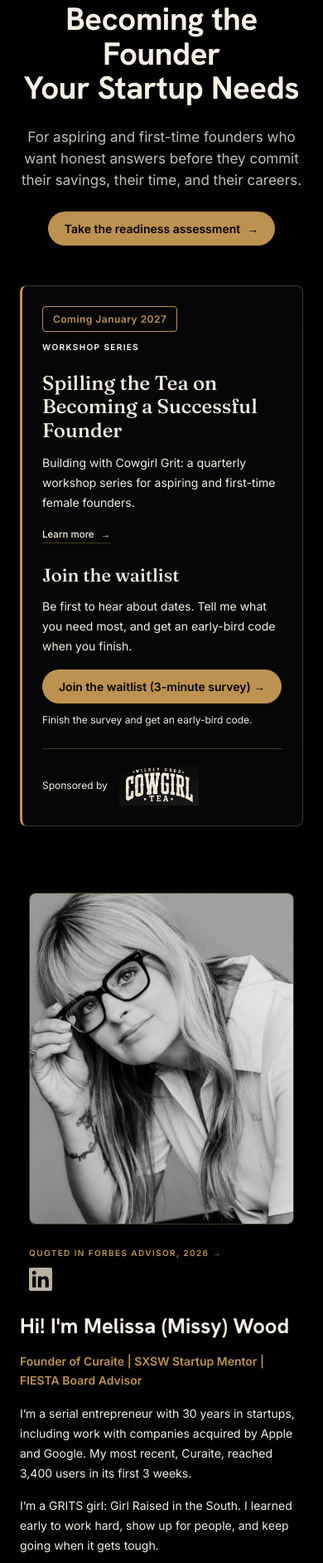
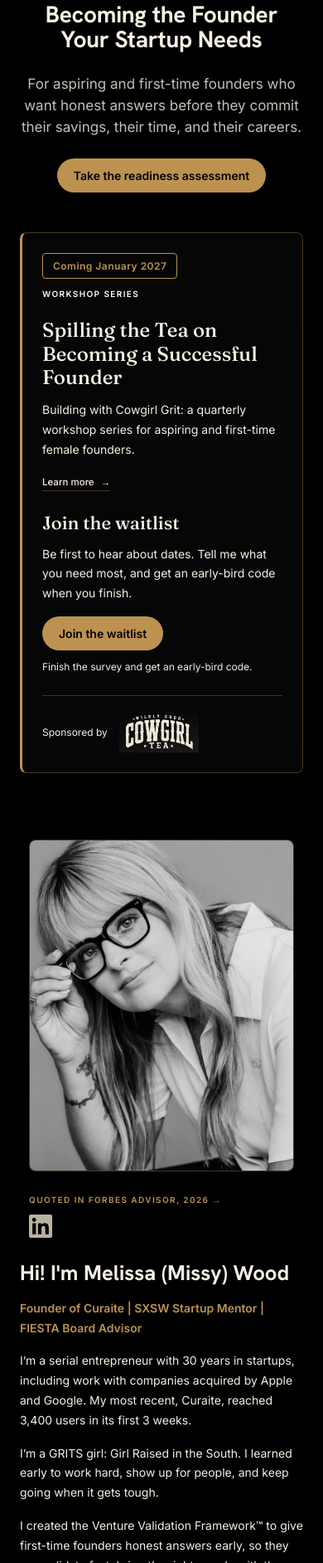
Before and after one commit to Missyve/missyve, a plain HTML site: page index.html in a window 390 px wide. Shown: the part 116-2000 px from the top of the page at 83% size. Drawn offline with Linux system fonts and the light colour scheme.

Commit message:
Refine mobile layout and button labels
Co-authored-by: Copilot <223556219+Copilot@users.noreply.github.com>

```diff
--- a/about.js
+++ b/about.js
@@ -34,8 +34,8 @@
       .about-contact .social{margin:0;opacity:1;animation:none}
       .about-contact .social a{width:28px;height:28px}
       .about-contact .social a:focus-visible{outline:2px solid var(--gold-300);outline-offset:3px}
-      .about-button{display:inline-block;width:auto;margin:0;text-align:center;text-decoration:none}
-      .about-primary{padding:14px 22px;transition:background .2s ease,transform .2s ease,box-shadow .2s ease}
+      .about-button{display:inline-flex;align-items:center;justify-content:center;gap:4px;min-height:48px;width:auto;margin:0;padding:14px 22px;line-height:1.2;text-align:center;text-decoration:none}
+      .about-primary{transition:background .2s ease,transform .2s ease,box-shadow .2s ease}
       .about-primary:hover{transform:translateY(-2px);box-shadow:0 6px 18px rgba(189,146,80,.25)}
       .about-button:focus-visible,.about-copy a:focus-visible,.about-credentials a:focus-visible{outline:2px solid var(--gold-300);outline-offset:3px}
       .about-copy a{color:var(--gold-300)}
@@ -88,7 +88,7 @@
           <p class="about-engagements-label">Recent speaking engagements</p>
           <p class="about-engagements-copy">SXSW · FIESTA · Austin Tech Week, Women in Tech Kickoff · University of Illinois MBA · Creative Collective Founders Night · BBB AI Made Practical Conference</p>
           <div class="about-actions">
-            <button class="submit-btn about-button about-primary" type="button" aria-haspopup="dialog">Book me to speak <span aria-hidden="true">&rarr;</span></button>
+            <button class="submit-btn about-button about-primary" type="button" aria-haspopup="dialog">Book me to speak</button>
             <a class="submit-btn about-button about-secondary" href="https://calendly.com/melissawood-missyve/virtual-coffee-with-melissa?back=1&amp;month=2026-11" target="_blank" rel="noopener noreferrer">Book Virtual Chat</a>
           </div>
         </div>
--- a/founder-readiness.js
+++ b/founder-readiness.js
@@ -215,7 +215,7 @@
       .fr-footer .social{margin:0}
       .fr-copyright{margin:0;color:#B9B2A0;font-size:10px}
       @media(min-width:768px){.page{align-items:flex-start;padding-top:clamp(48px,8vh,88px);padding-bottom:32px}main.hero{width:100%}}
-      @media(max-width:767px){.page{align-items:flex-start;padding-top:max(32px,env(safe-area-inset-top))}}
+      @media(max-width:767px){.page{align-items:flex-start;padding-top:max(32px,env(safe-area-inset-top));padding-bottom:max(32px,env(safe-area-inset-bottom))}.hero .headline{font-size:clamp(1.5rem,7.2vw,2.4rem)}}
   @media(max-width:520px){.fr-overlay{padding:10px}.fr-panel{max-height:calc(100vh - 20px);max-height:calc(100dvh - 20px)}.fr-top{padding:14px 18px}.fr-content{padding:22px 18px}.fr-form{flex-direction:column}.fr-form .fr-button{width:100%}.fr-options{gap:4px}.fr-choice{min-height:70px;padding:7px 2px;font-size:9px}.fr-question{padding:16px}.fr-module{padding:18px}.fr-highlights{gap:14px}.fr-footer-row{gap:16px}.modal-overlay{align-items:flex-start;overflow-y:auto;padding:max(16px,env(safe-area-inset-top)) 16px max(16px,env(safe-area-inset-bottom))}.modal{max-height:calc(100dvh - 32px);overflow-y:auto;margin:auto 0}.field input,.field textarea{font-size:16px}}
       .fr-pct{display:grid;grid-template-columns:repeat(5,minmax(0,1fr));gap:8px;margin-top:8px}
       .fr-pct-choice{min-height:56px}
@@ -292,7 +292,7 @@
     launchButton.className = "submit-btn fr-assessment";
     launchButton.id = "readiness-assessment";
     launchButton.setAttribute("aria-haspopup", "dialog");
-    launchButton.innerHTML = '<span>Take the readiness assessment</span><span class="arrow" aria-hidden="true">&rarr;</span>';
+    launchButton.textContent = "Take the readiness assessment";
     if (portfolio) portfolio.insertAdjacentElement("beforebegin", launchButton);
     else contactButton.insertAdjacentElement("afterend", launchButton);
 
--- a/index.html
+++ b/index.html
@@ -15,11 +15,11 @@
         y=l.getElementsByTagName(r)[0];y.parentNode.insertBefore(t,y);
     })(window, document, "clarity", "script", "y9ou5ujxv2");
 </script>
-  <script defer src="founder-readiness.js?v=25"></script>
+  <script defer src="founder-readiness.js?v=28"></script>
   <script defer src="contact.js?v=2"></script>
-  <script defer src="workshop.js?v=28"></script>
+  <script defer src="workshop.js?v=30"></script>
   <meta name="description" content="Meet Melissa (Missy) Wood, Founder of Curaite and creator of the Venture Validation Framework, and explore resources for aspiring founders.">
-  <script defer src="about.js?v=53"></script>
+  <script defer src="about.js?v=55"></script>
   <meta property="og:title" content="MissyVe | Melissa Wood and Founder Readiness">
   <meta property="og:description" content="Meet Melissa (Missy) Wood, Founder of Curaite and creator of the Venture Validation Framework, and explore resources for aspiring founders.">
   <meta property="og:image" content="https://missyve.co/images/preview-home.jpg">
--- a/workshop.js
+++ b/workshop.js
@@ -76,7 +76,7 @@
               <h3>Join the waitlist</h3>
               <p>Be first to hear about dates. Tell me what you need most, and get an early-bird code when you finish.</p>
             </div>
-            <a class="submit-btn workshop-waitlist" href="https://forms.gle/45ULw6hv8pnh3Yb98" target="_blank" rel="noopener noreferrer">Join the waitlist (3-minute survey) <span aria-hidden="true">&rarr;</span></a>
+            <a class="submit-btn workshop-waitlist" href="https://forms.gle/45ULw6hv8pnh3Yb98" target="_blank" rel="noopener noreferrer">Join the waitlist</a>
             <p class="workshop-helper">Finish the survey and get an early-bird code.</p>
           </div>
         </div>
```
Also changed, not shown: spillingthetea/index.html (+4 -4 lines).
